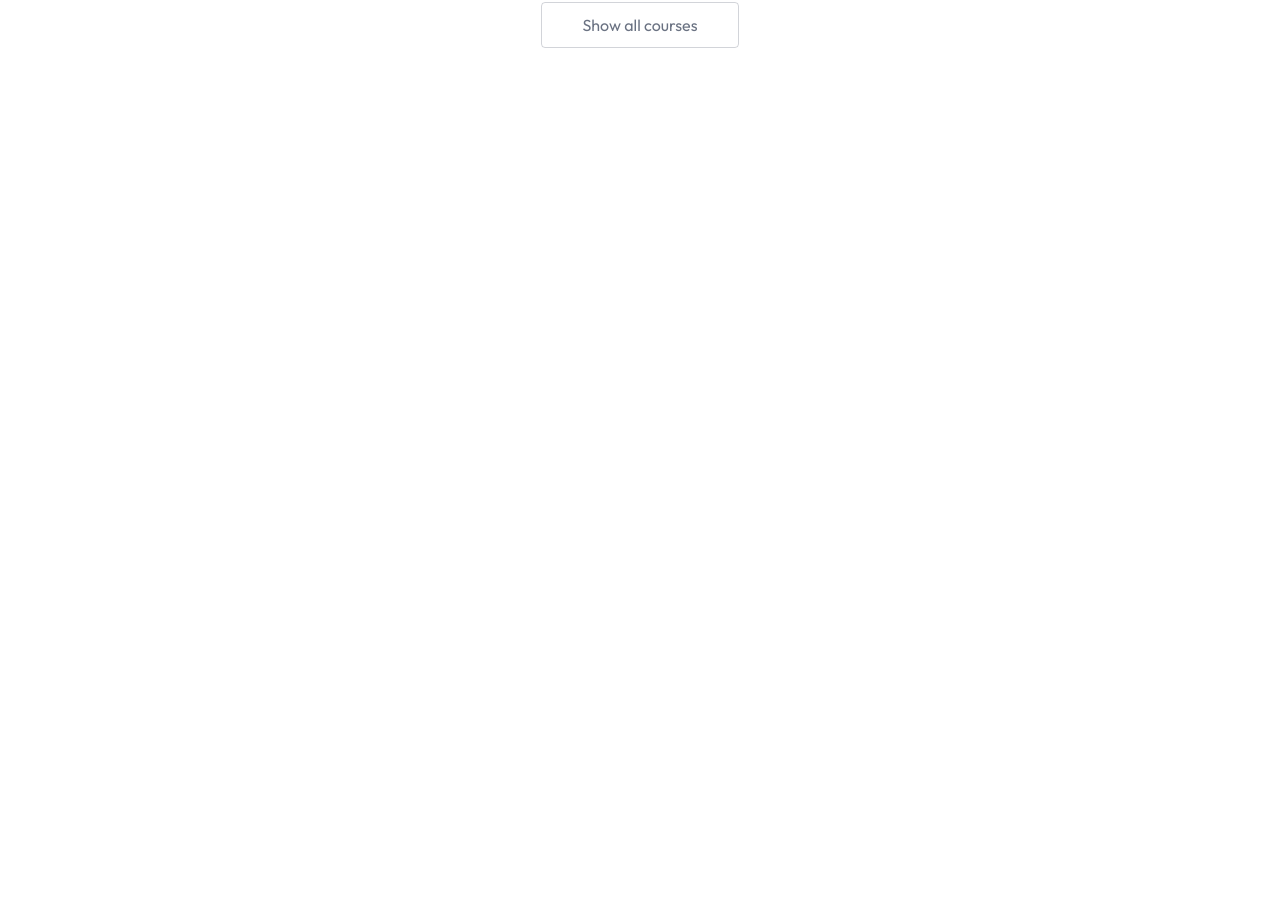
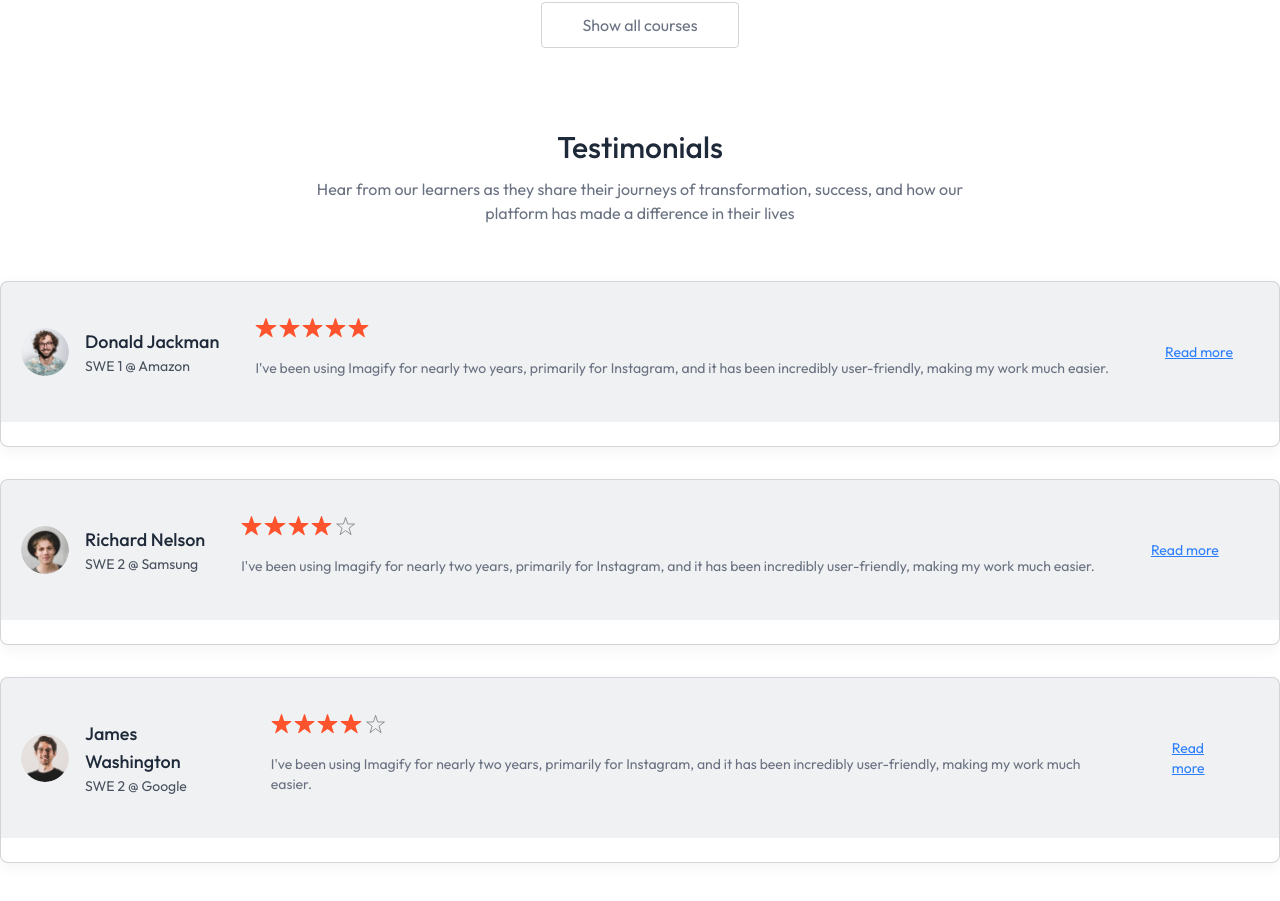
Before and after one commit to nicolofabris/lms_2025, a React (Vite) app in the folder client/: page / in a window 1280 px wide. Shown: the part 1211-2112 px from the top of the page. Before the commit the page ends 1312 px from the top, so only its background shows below. Built offline with nearby package versions, Linux system fonts and the light colour scheme; no server answers.

Commit message:
testimonial section

```diff
--- a/client/src/components/Student/TestimonialSection.jsx
+++ b/client/src/components/Student/TestimonialSection.jsx
@@ -1,7 +1,58 @@
+import { assets, dummyTestimonial } from "../../assets/assets";
+
 const TestimonialSection = () => {
   return (
-	<div>TestimonialSection</div>
-  )
-}
+    <div className="pb-14 px-8 md:px-0">
+      <h2 className="text-3xl font-medium text-gray-800">Testimonials</h2>
+      <p className="md:text-base text-gray-500 mt-3">
+        Hear from our learners as they share their journeys of transformation,
+        success, and how our <br /> platform has made a difference in their
+        lives
+      </p>
+      <div className="grid grid-cols-1 gap-8 mt-14">
+        {dummyTestimonial.map((testimonial, index) => (
+          <div
+            className="text-sm text-left border border-gray-500/30 pb-6 rounded-lg bg-white shadow-[0px_4px_15px_0px] shadow-black/5 overflow-hidden"
+            key={index}
+          >
+            <div className="flex items-center gap-4 px-5 py-4 bg-gray-500/10">
+              <img
+                className="h-12 w-12 rounded-full"
+                src={testimonial.image}
+                alt={testimonial.name}
+              />
+              <div>
+                <h1 className="text-lg font-medium text-gray-800">
+                  {testimonial.name}
+                </h1>
+                <p className="text-gray-800/80">{testimonial.role}</p>
+              </div>
+              <div className="p-5 pb-7">
+                <div className="flex gap-0.5">
+                  {[
+                    ...Array(5)].map((_, i) => (
+                      <img
+                        className="h-5"
+                        src={
+                          i < Math.floor(testimonial.rating)
+                            ? assets.star
+                            : assets.star_blank
+                        }
+                        alt="star"
+                        key={i}
+                      />
+                    ))
+                  }
+                </div>
+                <p className="text-gray-500 mt-5">{testimonial.feedback}</p>
+              </div>
+			  <a href="#" className="text-blue-500 underline px-5">Read more</a>
+            </div>
+          </div>
+        ))}
+      </div>
+    </div>
+  );
+};
 
-export default TestimonialSection
+export default TestimonialSection;
--- a/client/src/pages/Student/Home.jsx
+++ b/client/src/pages/Student/Home.jsx
@@ -1,6 +1,7 @@
 import Hero from "../../components/Student/Hero"
 import Companies from "../../components/Student/Companies"
 import CourseSection from "../../components/Student/CourseSection"
+import TestimonialSection from "../../components/Student/TestimonialSection"
 
 const Home = () => {
   return (
@@ -8,6 +9,7 @@
 		<Hero/>
 		<Companies/>
 		<CourseSection/>
+		<TestimonialSection/>
 	</div>
   )
 }
```
